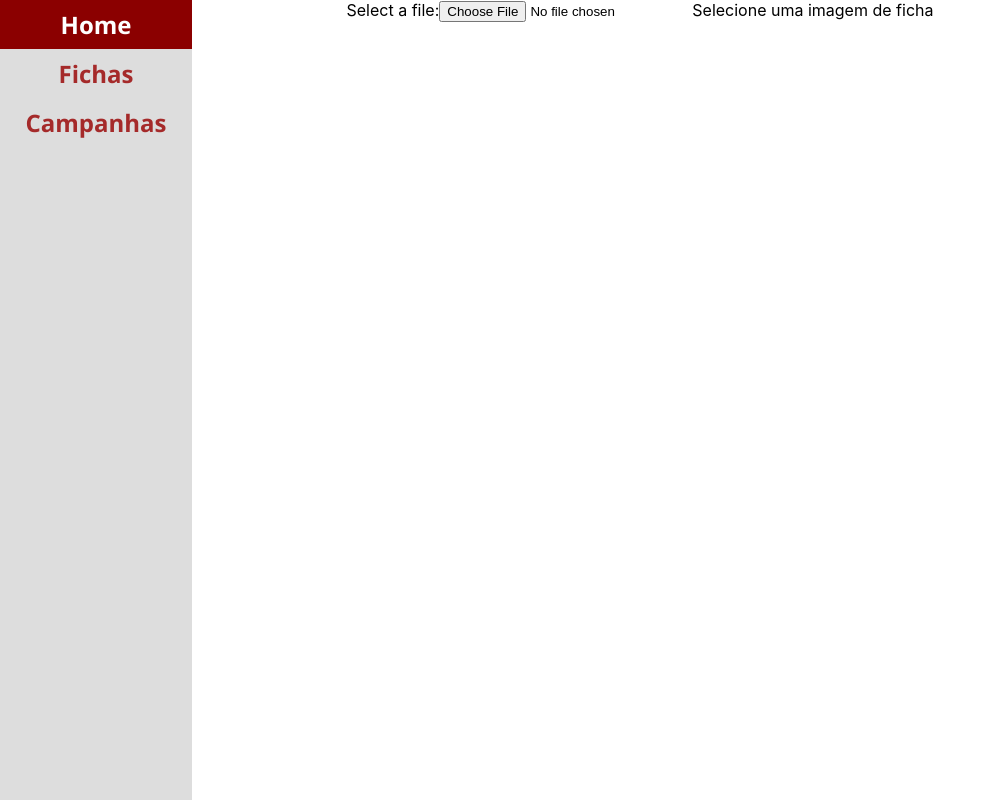
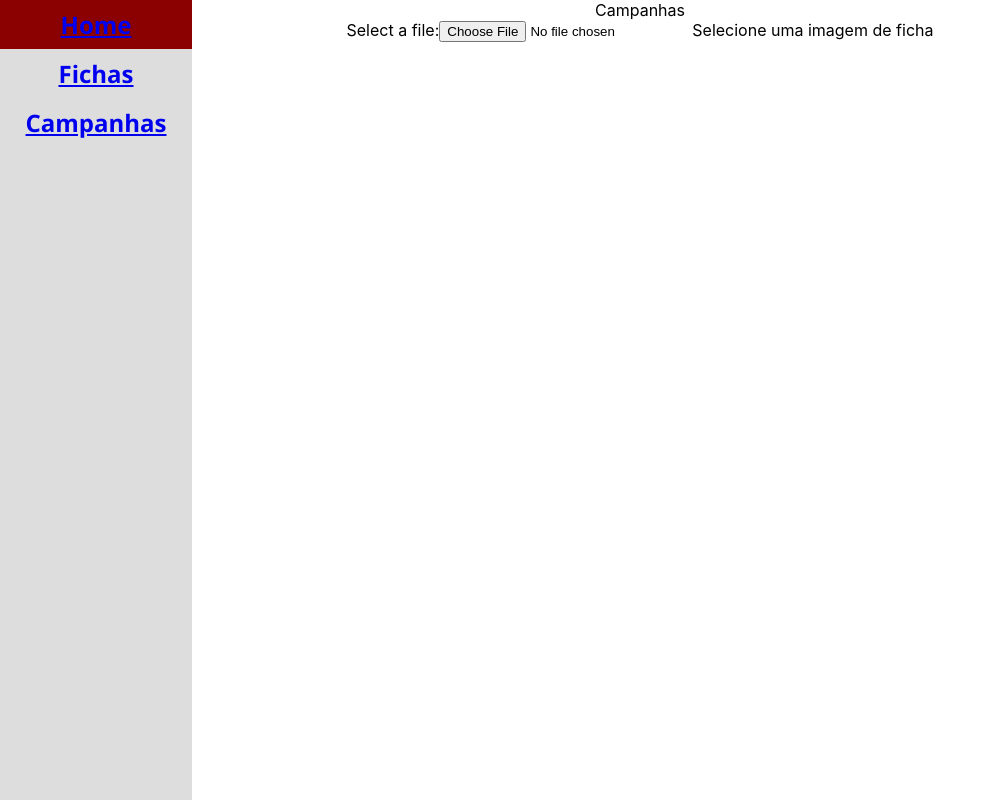
Before and after one commit to rosundfeld/ocr-rpg, a React (Create React App) app: page /campanhas in a window 1280 px wide. Shown: the whole page, without its empty margins (0-996 px from the left). Built offline with nearby package versions, Linux system fonts and the light colour scheme; the HTML template or start-up script is replaced by a standard one.

Commit message:
Router feito

```diff
--- a/package.json
+++ b/package.json
@@ -8,6 +8,7 @@
     "@testing-library/user-event": "^7.1.2",
     "react": "^16.12.0",
     "react-dom": "^16.12.0",
+    "react-router-dom": "^5.1.2",
     "react-scripts": "3.4.0"
   },
   "scripts": {
--- a/src/App.js
+++ b/src/App.js
@@ -1,14 +1,32 @@
 import React from 'react';
 import GetInfo from './Components/getInfo'
 import Navbar from './Components/NavBar/navbar'
+import { BrowserRouter as Router, Route, Switch, Link } from 'react-router-dom'
+
+import Home from './Views/Home/Home'
+import Fichas from './Views/Fichas/Fichas'
+import Campanhas from './Views/Campanhas/Campanhas'
 
 import './App.css';
 
 export default function App() {
   return (
-    <div className="App">
-      <Navbar className="navigation" />
-      <GetInfo />
-    </div>
+    <Router>
+      <div className="App">
+        <ul className="navUl">
+            <li><Link to="/">Home</Link></li>
+            <li><Link to="/fichas">Fichas</Link></li>
+            <li><Link to="/campanhas">Campanhas</Link></li>
+        </ul>
+        <div>
+          <Switch>
+            <Route exact path="/" component={Home} />
+            <Route exact path="/fichas" component={Fichas} />
+            <Route exact path="/campanhas" component={Campanhas} />
+          </Switch>
+        </div>
+        <GetInfo />
+      </div>
+    </Router>
   );
 }
--- a/src/Components/NavBar/navbar.jsx
+++ b/src/Components/NavBar/navbar.jsx
@@ -1,5 +1,6 @@
 import React, { useState } from 'react';
 import { useEffect } from 'react';
+import { BrowserRouter as Router, Route, Switch, Link } from 'react-router-dom'
 
 import './navbar.css';
 
@@ -7,11 +8,13 @@ export default function GetInfo() {
 
   return (
     <div>
-      <ul className="navUl">
-          <li><a>Home</a></li>
-          <li><a>Fichas</a></li>
-          <li><a>Campanhas</a></li>
-      </ul>
+      <Router>
+        <ul className="navUl">
+            <li><Link to="/">Home</Link></li>
+            <li><Link to="/fichas">Fichas</Link></li>
+            <li><Link to="/campanhas">Campanhas</Link></li>
+        </ul>
+      </Router>
     </div>
   );
 }
--- /dev/null
+++ b/src/Views/Campanhas/Campanhas.jsx
@@ -0,0 +1,12 @@
+import React, { useState } from 'react';
+import { useEffect } from 'react';
+
+export default function Campanhas() {
+
+
+  return (
+    <div>
+      Campanhas
+    </div>
+  );
+}
--- /dev/null
+++ b/src/Views/Fichas/Fichas.jsx
@@ -0,0 +1,12 @@
+import React, { useState } from 'react';
+import { useEffect } from 'react';
+
+export default function Fichas() {
+
+
+  return (
+    <div>
+      Fichas
+    </div>
+  );
+}
--- /dev/null
+++ b/src/Views/Home/Home.jsx
@@ -0,0 +1,12 @@
+import React, { useState } from 'react';
+import { useEffect } from 'react';
+
+export default function Home() {
+
+
+  return (
+    <div>
+      Home
+    </div>
+  );
+}
```
Also changed, not shown: src/Views/home.jsx (deleted, +0 -20 lines), 1 other file (tests, documents, lock files or other folders).
